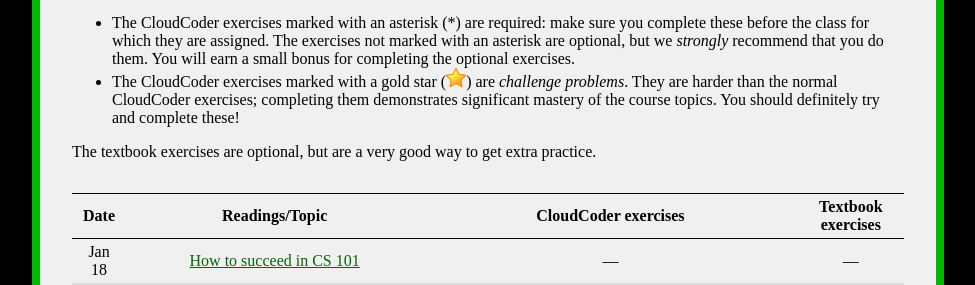
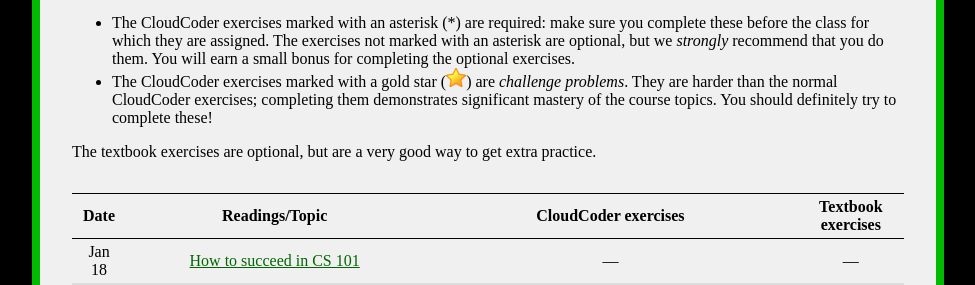
Before and after one commit to ycpcs/cs101-spring2018, a Jekyll site: the page built from schedule.md, in a window 1280 px wide. Shown: the part 191-476 px from the top of the page, without its empty margins (152-1127 px from the left). Built offline with Jekyll 4.4.1, drawn with Linux system fonts in a browser that asks for light colours.

Commit message:
minor phrasing tweak

```diff
--- a/schedule.md
+++ b/schedule.md
@@ -8,7 +8,7 @@ This page lists the reading assignments, CloudCoder exercises, and recommended t
 Make sure that you do the readings and CloudCoder exercises for each class *before* you come to class!  Please note that the CloudCoder exercises are very important for learning the material.
 
 * The CloudCoder exercises marked with an asterisk (\*) are required: make sure you complete these before the class for which they are assigned.  The exercises not marked with an asterisk are optional, but we *strongly* recommend that you do them.  You will earn a small bonus for completing the optional exercises.
-* The CloudCoder exercises marked with a gold star (![gold star](img/goldstar-tiny.png)) are *challenge problems*.  They are harder than the normal CloudCoder exercises; completing them demonstrates significant mastery of the course topics.  You should definitely try and complete these!
+* The CloudCoder exercises marked with a gold star (![gold star](img/goldstar-tiny.png)) are *challenge problems*.  They are harder than the normal CloudCoder exercises; completing them demonstrates significant mastery of the course topics.  You should definitely try to complete these!
 
 The textbook exercises are optional, but are a very good way to get extra practice.
 
```
